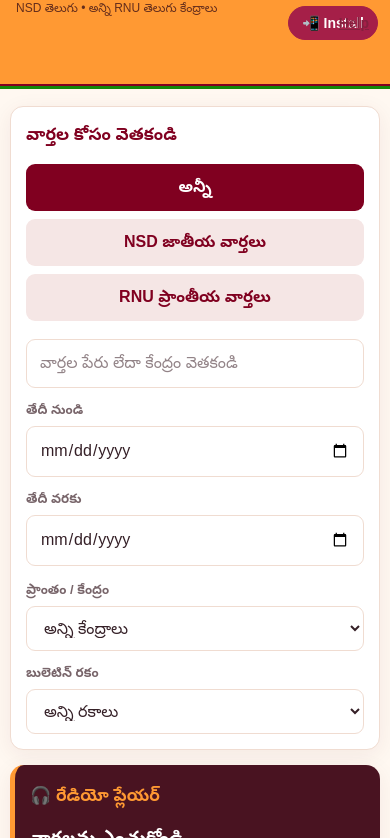
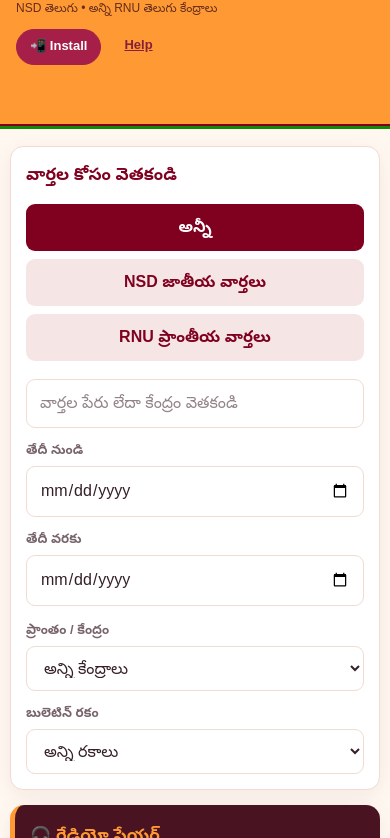
Before and after one commit to harikrishnach27/telugu-radio, a plain HTML site: page index.html in a window 390 px wide. Shown: the part 59-897 px from the top of the page. Drawn offline with Linux system fonts and the light colour scheme.

Commit message:
Update style.css

```diff
--- a/style.css
+++ b/style.css
@@ -653,3 +653,48 @@ header .install-actions .install-help {
     gap: 5px;
   }
 }
+/* Fix overlapping install controls on mobile */
+@media (max-width: 600px) {
+  header .install-actions {
+    position: relative !important;
+    inset: auto !important;
+    transform: none !important;
+
+    display: flex !important;
+    flex-direction: row !important;
+    flex-wrap: wrap !important;
+    justify-content: flex-start !important;
+    align-items: center !important;
+
+    width: 100% !important;
+    max-width: 100% !important;
+    flex-basis: 100% !important;
+    gap: 10px !important;
+
+    margin: 12px 0 4px !important;
+    padding: 0 !important;
+    box-sizing: border-box;
+    clear: both;
+  }
+
+  header .install-actions .install-button {
+    position: static !important;
+    inset: auto !important;
+    transform: none !important;
+    float: none !important;
+
+    display: inline-flex !important;
+    flex: 0 0 auto !important;
+    width: auto !important;
+    min-width: 0 !important;
+    max-width: 100% !important;
+    min-height: 36px !important;
+
+    margin: 0 !important;
+    padding: 8px 13px !important;
+    font-size: 13px !important;
+    line-height: 1.2 !important;
+    white-space: nowrap !important;
+    box-sizing: border-box;
+  }
+}
```
